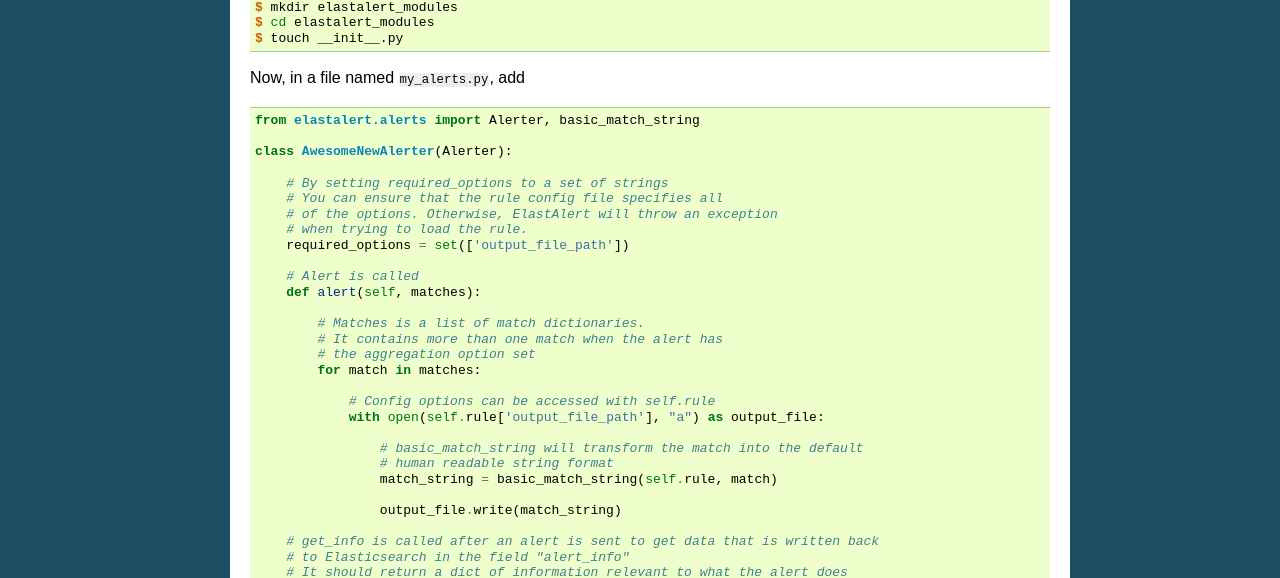
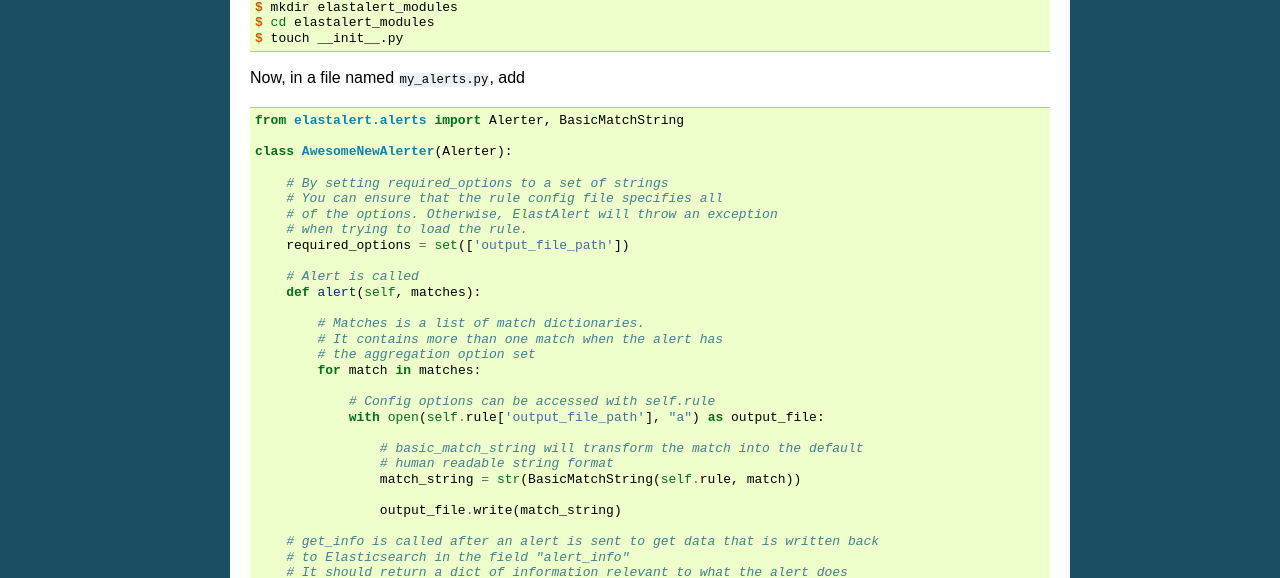
Before and after one commit to Yelp/elastalert, a Sphinx documentation site: the page built from docs/source/recipes/adding_alerts.rst, in a window 1280 px wide. Shown: the part 1111-1689 px from the top of the page. Built offline with Sphinx 7.4.7, drawn with Linux system fonts in a browser that asks for light colours.

Commit message:
DOC: fix alert example code
basic_match_alert doesn't seem to exist anymore, instead there's a class BasicMatchString with its own __str__().

```diff
--- a/docs/source/recipes/adding_alerts.rst
+++ b/docs/source/recipes/adding_alerts.rst
@@ -68,7 +68,7 @@
 
 .. code-block:: python
 
-    from elastalert.alerts import Alerter, basic_match_string
+    from elastalert.alerts import Alerter, BasicMatchString
 
     class AwesomeNewAlerter(Alerter):
 
@@ -91,7 +91,7 @@
 
                     # basic_match_string will transform the match into the default
                     # human readable string format
-                    match_string = basic_match_string(self.rule, match)
+                    match_string = str(BasicMatchString(self.rule, match))
 
                     output_file.write(match_string)
 
```
